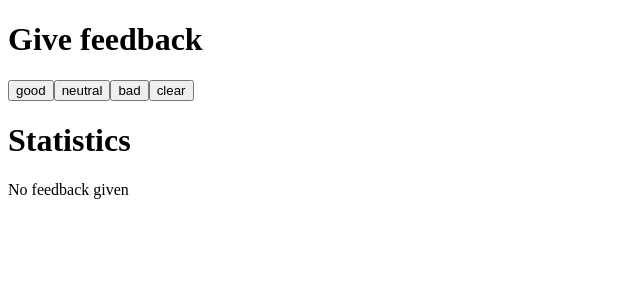
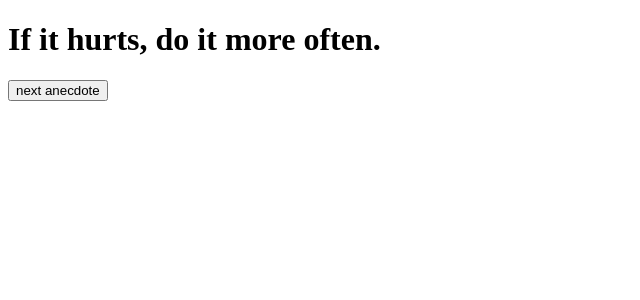
Before and after one commit to XavierSs21/FullStack---Open-Course, a React (Vite) app in the folder Part1/exercise1/: page / in a window 1280 px wide. Shown: the top 300 px of the page, without its empty margins (0-640 px from the left). Built offline with nearby package versions, Linux system fonts and the light colour scheme.

Commit message:
exercise 1.12 Uso de array para mostrar mensajes con estado

```diff
--- a/Part1/exercise1/src/App.jsx
+++ b/Part1/exercise1/src/App.jsx
@@ -4,70 +4,28 @@
 
 const Button = ({ handleEvent, text }) => <button onClick={handleEvent}>{text}</button>
 
-const StatisticLine = ({ text, value }) => {
-  return (
-    <tr>
-      <td>{ text }</td>
-      <td>{ value }</td>
-    </tr>
-  )
-}
+const App = () => {
+  const anecdotes = [
+    'If it hurts, do it more often.',
+    'Adding manpower to a late software project makes it later!',
+    'The first 90 percent of the code accounts for the first 10 percent of the development time...The remaining 10 percent of the code accounts for the other 90 percent of the development time.',
+    'Any fool can write code that a computer can understand. Good programmers write code that humans can understand.',
+    'Premature optimization is the root of all evil.',
+    'Debugging is twice as hard as writing the code in the first place. Therefore, if you write the code as cleverly as possible, you are, by definition, not smart enough to debug it.',
+    'Programming without an extremely heavy use of console.log is same as if a doctor would refuse to use x-rays or blood tests when diagnosing patients.',
+    'The only way to go fast, is to go well.'
+  ]
 
-const Statistics = ({ good, neutral, bad }) => {
-  const total = good + neutral + bad
+  const [selected, setSelected] = useState(0)
 
-  if(total === 0)
-    return <div>No feedback given</div>
-
-  const average = total === 0 ? 0 : (good * 1 + neutral * 0 + bad * -1) / total
-  const positive = total === 0 ? 0 : (good * 100) / total
-  return (
-      <div>
-        <table>
-          <tbody>
-            <StatisticLine text={'good'} value={good}/>
-            <StatisticLine text={'neutral'} value={neutral}/>
-            <StatisticLine text={'bad'} value={bad}/>
-            <StatisticLine text={'all'} value={total}/>
-            <StatisticLine text={'average'} value={average.toFixed(4)}/>
-            <StatisticLine text={'positive'} value={positive.toFixed(4) + '%'}/>
-          </tbody>
-        </table>
-      </div>
-  )
-}
-
-const App = () => {
-  const [good, setGood] = useState(0)
-  const [neutral, setNeutral] = useState(0)
-  const [bad, setBad] = useState(0)
-
-  const handleGoodFeed = () => setGood(good + 1)
-
-  const handleNeutralFeed = () => setNeutral(neutral + 1)
-
-  const handleBadFeed = () => setBad(bad + 1)
-
-  const clearClicks = () => {
-    setGood(0)
-    setNeutral(0)
-    setBad(0)
+  const handleAnecdote = () => {
+    setSelected((selected + 1) % anecdotes.length)
   }
-
-  const mainTitle = 'Give feedback'
-  const statisticsTitle = 'Statistics'
 
   return (
     <div>
-      <Header text={mainTitle}/>
-
-      <Button handleEvent={handleGoodFeed} text={'good'} />
-      <Button handleEvent={handleNeutralFeed} text={'neutral'} />
-      <Button handleEvent={handleBadFeed} text={'bad'} />
-      <Button handleEvent={clearClicks} text={'clear'} />
-
-      <Header text={statisticsTitle}/>
-      <Statistics good={good} neutral={neutral} bad={bad}/>
+      <Header text={anecdotes[selected]}/>
+      <Button handleEvent={handleAnecdote} text={'next anecdote'}/>
     </div>
   )
 }
```
